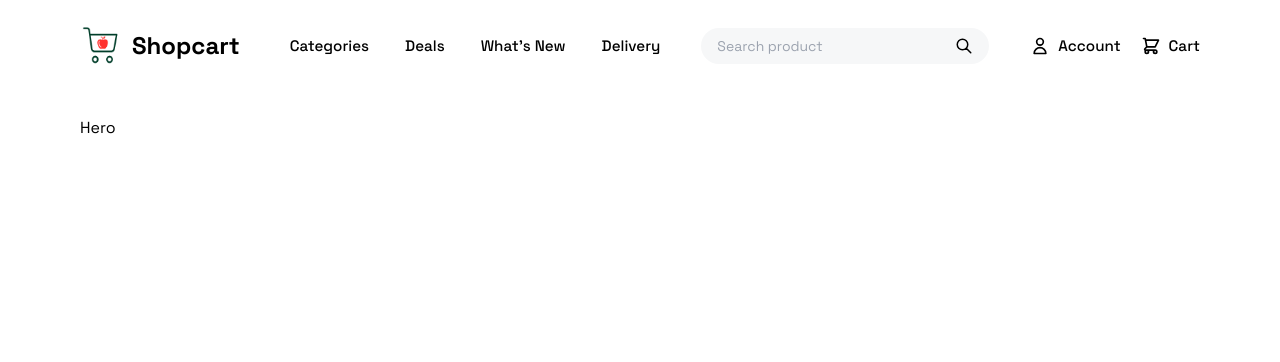
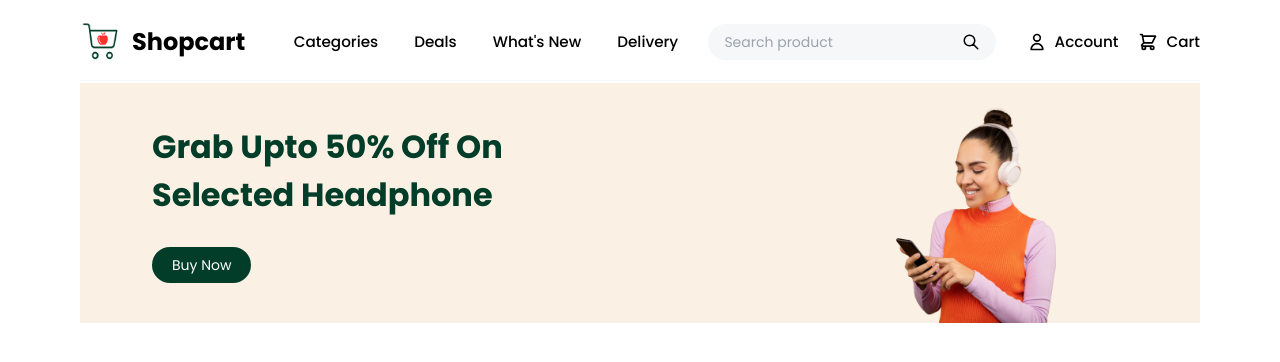
Before and after one commit to russellbanares322/simple-ecommerce, a React (Vite) app in the folder client/: page / in a window 1280 px wide. Shown: the top 362 px of the page. Built offline with nearby package versions, Linux system fonts and the light colour scheme.

Commit message:
feat: instantiate hero component

```diff
--- a/client/src/App.tsx
+++ b/client/src/App.tsx
@@ -1,9 +1,9 @@
-import Navbar from "./components/navbar/Navbar";
-import Home from "./pages/home/Home";
+import { Navbar } from "./components/navbar/Navbar";
+import { Home } from "./pages/home/Home";
 
 function App() {
   return (
-    <div className="font-grotesk min-h-[100vh] h-full w-full">
+    <div className="font-poppins min-h-[100vh] h-full w-full">
       <Navbar />
       <Home />
     </div>
--- a/client/src/components/navbar/Navbar.tsx
+++ b/client/src/components/navbar/Navbar.tsx
@@ -8,7 +8,7 @@ import {
   HiX,
 } from "react-icons/hi";
 
-function Navbar() {
+export function Navbar() {
   const [isNavOpen, setIsNavOpen] = useState<boolean>(false);
 
   const handleOpenNavbar = () => {
@@ -19,7 +19,7 @@ function Navbar() {
     setIsNavOpen(false);
   };
   return (
-    <nav className="lg:flex lg:items-center page-padding-x page-padding-y z-50 w-full">
+    <nav className="lg:flex lg:items-center page-margin-x pt-5 pb-4 z-50 border-b border-b-gray mb-[0.1rem]">
       <div className="flex justify-between items-center lg:mr-[5rem]">
         <div className="flex items-center gap-2">
           <img className="w-11 h-11" src={logo} />
@@ -70,5 +70,3 @@ function Navbar() {
     </nav>
   );
 }
-
-export default Navbar;
--- a/client/src/components/sections/hero/Hero.tsx
+++ b/client/src/components/sections/hero/Hero.tsx
@@ -1,3 +1,19 @@
+import heroImg from "../../../assets/hero-img-1.png";
+
 export function Hero() {
-  return <div className="page-padding-x page-padding-y">Hero</div>;
+  return (
+    <div className="page-margin-x page-padding-y bg-soft-pink px-[4.5rem] relative">
+      <div className="py-[1rem]">
+        <p className="font-semibold text-soft-green text-[2rem] w-96">
+          Grab Upto 50% Off On Selected Headphone
+        </p>
+        <button className="button-filled-style mt-[1.75rem]">Buy Now</button>
+      </div>
+      <img
+        className="absolute h-[15rem] bottom-0 right-36"
+        src={heroImg}
+        alt="hero"
+      />
+    </div>
+  );
 }
--- a/client/src/index.css
+++ b/client/src/index.css
@@ -1,14 +1,21 @@
-@import url("https://fonts.googleapis.com/css2?family=Space+Grotesk:wght@400;500;600;700&display=swap");
+@import url("https://fonts.googleapis.com/css2?family=Poppins:wght@300;400;500;700&family=VT323&display=swap");
 @tailwind base;
 @tailwind components;
 @tailwind utilities;
 
-.page-padding-x {
-  @apply px-7 md:px-14 lg:px-16 xl:px-20 2xl:px-48;
+.page-margin-x {
+  @apply mx-7 md:mx-14 lg:mx-16 xl:mx-20 2xl:mx-48;
 }
 
 .page-padding-y {
   @apply py-6;
+}
+
+.button-filled-style {
+  @apply bg-soft-green text-white px-5 py-2 rounded-full text-sm;
+}
+.button-outlined-style {
+  @apply border border-soft-green text-black px-5 py-2 rounded-full text-sm hover:bg-soft-green hover:text-white duration-300 ease-in-out;
 }
 
 * {
--- a/client/src/pages/home/Home.tsx
+++ b/client/src/pages/home/Home.tsx
@@ -1,11 +1,9 @@
 import { Hero } from "../../components/sections/hero/Hero";
 
-const Home = () => {
+export function Home() {
   return (
     <>
       <Hero />
     </>
   );
-};
-
-export default Home;
+}
--- a/client/tailwind.config.js
+++ b/client/tailwind.config.js
@@ -10,7 +10,7 @@ export default {
         gray: "#F6F7F8",
       },
       fontFamily: {
-        grotesk: ['"Space Grotesk", sans-serif'],
+        poppins: ['"Poppins", sans-serif'],
       },
     },
   },
```
